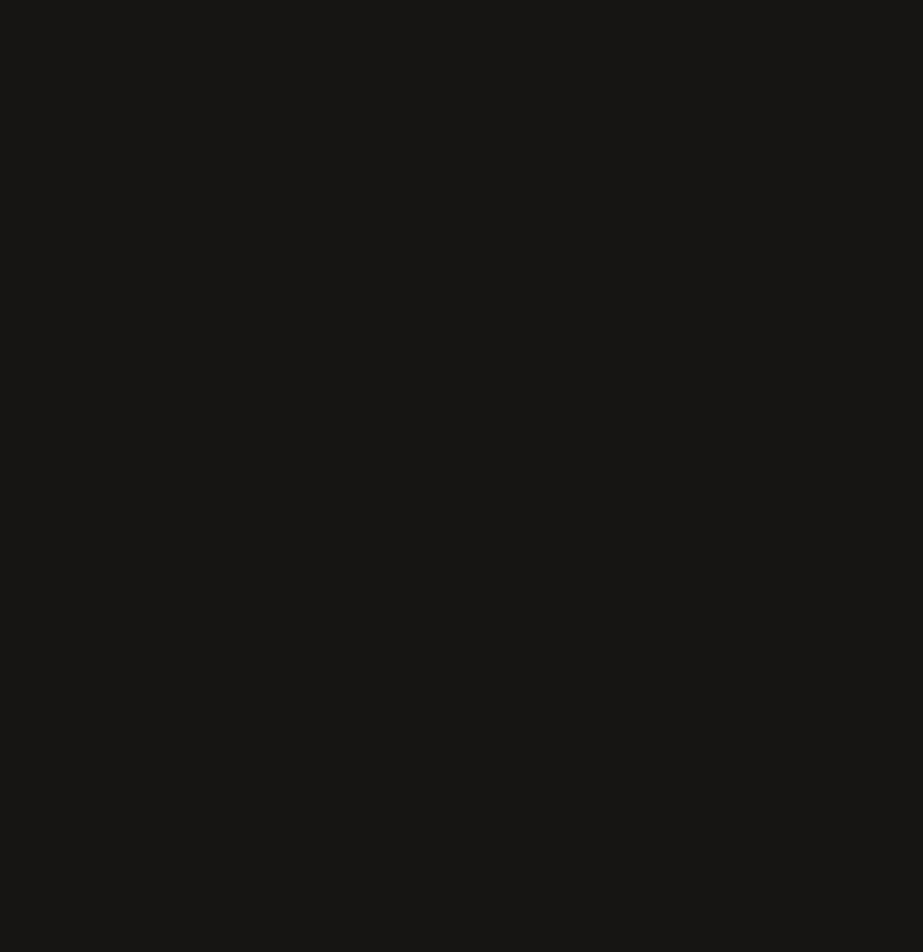
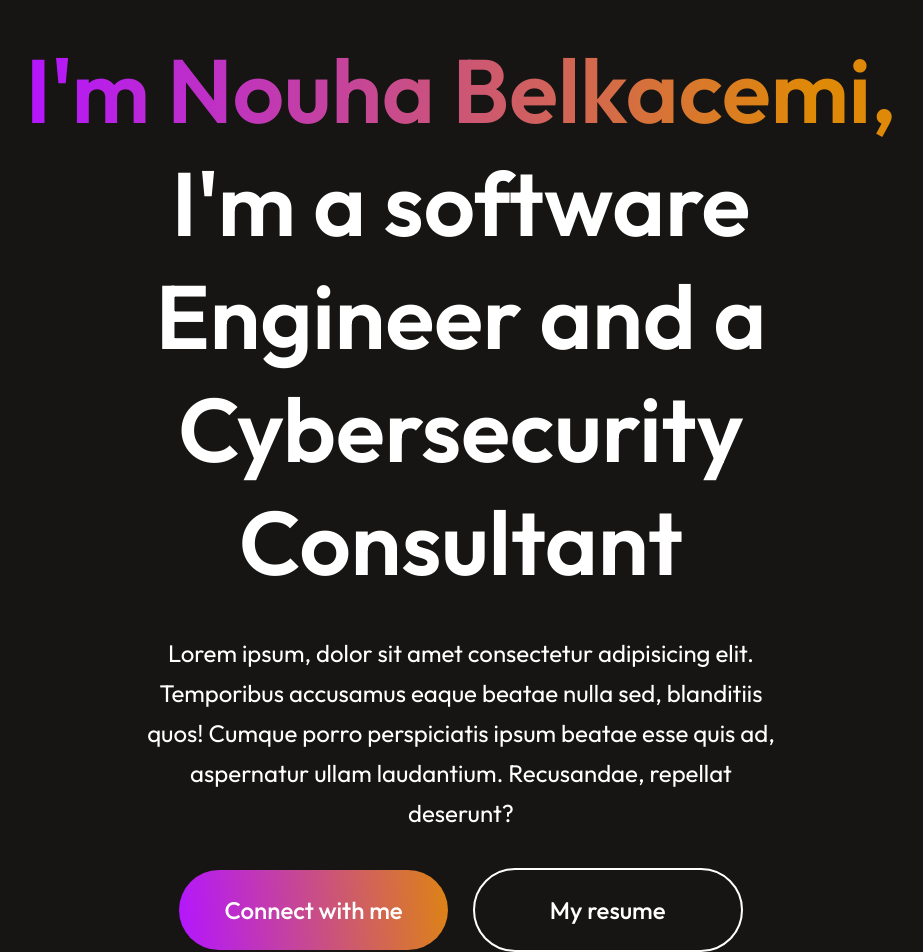
Before and after one commit to nouha-belka/portfolio, a React (Vite) app: page / in a window 1280 px wide. Shown: the part 588-1540 px from the top of the page, without its empty margins (179-1102 px from the left). Before the commit the page ends 820 px from the top, so only its background shows below. Built offline with nearby package versions, Linux system fonts and the light colour scheme.

Commit message:
Hero section doe

```diff
--- a/src/App.jsx
+++ b/src/App.jsx
@@ -1,10 +1,12 @@
 import React from 'react'
 import Navbar from './Components/Navbar/Navbar'
+import Hero from './Components/Hero/Hero'
 
 const App = () => {
   return (
     <div>
       <Navbar/>
+      <Hero/>
     </div>
   )
 }
--- /dev/null
+++ b/src/Components/Hero/Hero.css
@@ -0,0 +1,53 @@
+.hero{
+    display: flex;
+    align-items:center;
+    flex-direction: column;
+    gap: 35px;
+}
+.hero img{
+    margin-top: 150px;
+}
+.hero h1{
+    text-align: center;
+    width: 70%;
+    font-size: 90px;
+    font-weight: 600;
+}
+.hero h1 span{
+    background: linear-gradient(270deg, #DF8908 10%, #b415ff 100%);
+    background-clip: text;
+    -webkit-background-clip: text;
+    -webkit-text-fill-color: transparent;
+}
+.hero p{
+    width: 50%;
+    text-align: center;
+    font-size: 24px;
+    line-height: 40px;
+}
+.hero-action{
+    display: flex;
+    align-items: center;
+    gap: 25px;
+    font-size: 24px;
+    font-weight: 500;
+    margin-bottom: 50;
+}
+.hero-connect{
+    padding: 25px 45px;
+    border-radius: 50px;
+    background: linear-gradient(264deg, #DF8908 -5.09%, #B415FF 100%);
+    cursor: pointer;
+}
+.hero-resume{
+    padding: 25px 75px;
+    border-radius: 50px;
+    border: 2px solid #FFF;
+    cursor: pointer;
+}
+.hero-connect:hover{
+    border: 2px solid white;
+}
+.hero-resume:hover{
+    border-color: #B415FF;
+}
--- /dev/null
+++ b/src/Components/Hero/Hero.jsx
@@ -0,0 +1,19 @@
+import React from 'react'
+import "./Hero.css"
+import profile_img from "../../assets/profile_img.svg"
+
+const Hero = () => {
+  return (
+    <div className='hero'>
+      <img src={profile_img} alt=""/>
+      <h1><span>I'm Nouha Belkacemi,</span> I'm a software Engineer and a Cybersecurity Consultant</h1>
+      <p>Lorem ipsum, dolor sit amet consectetur adipisicing elit. Temporibus accusamus eaque beatae nulla sed, blanditiis quos! Cumque porro perspiciatis ipsum beatae esse quis ad, aspernatur ullam laudantium. Recusandae, repellat deserunt?</p>
+      <dic class="hero-action">
+        <div class="hero-connect">Connect with me</div>
+        <div class="hero-resume">My resume</div>
+      </dic>
+    </div>
+  )
+}
+
+export default Hero
```
